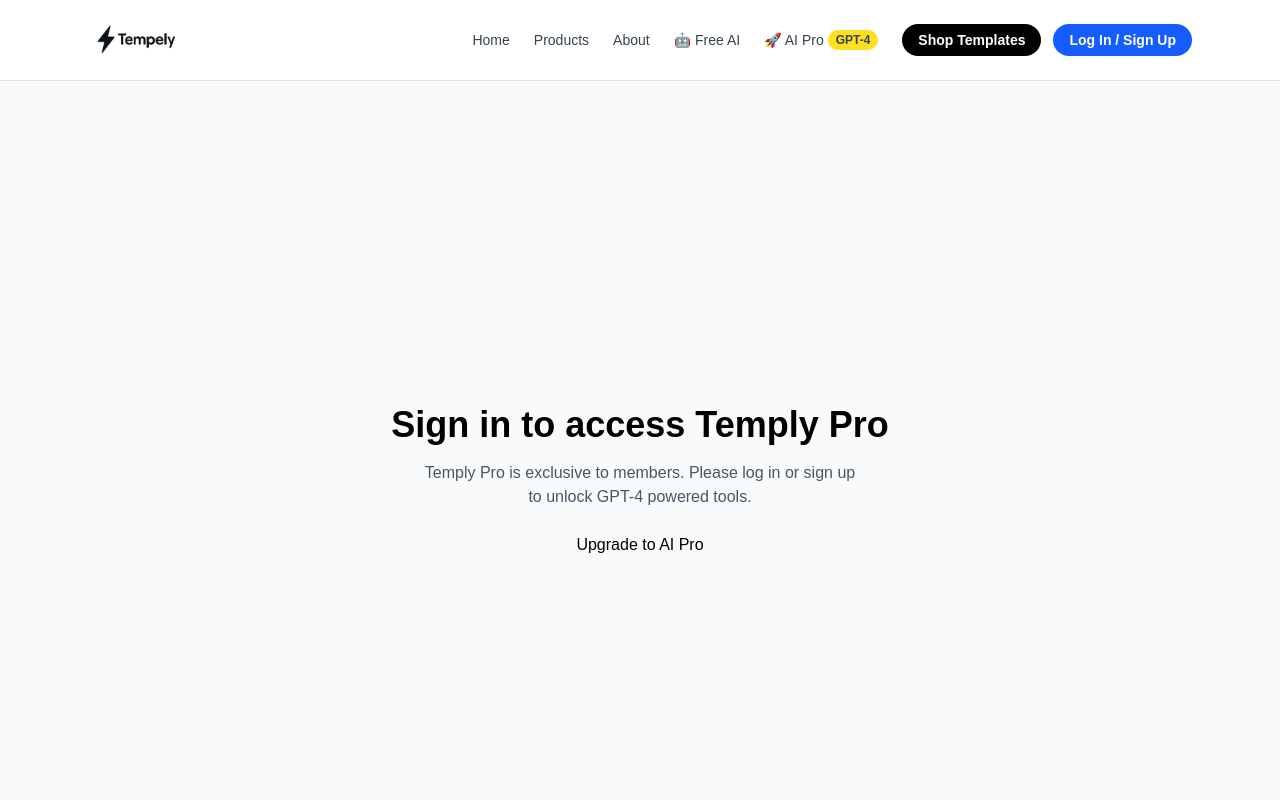
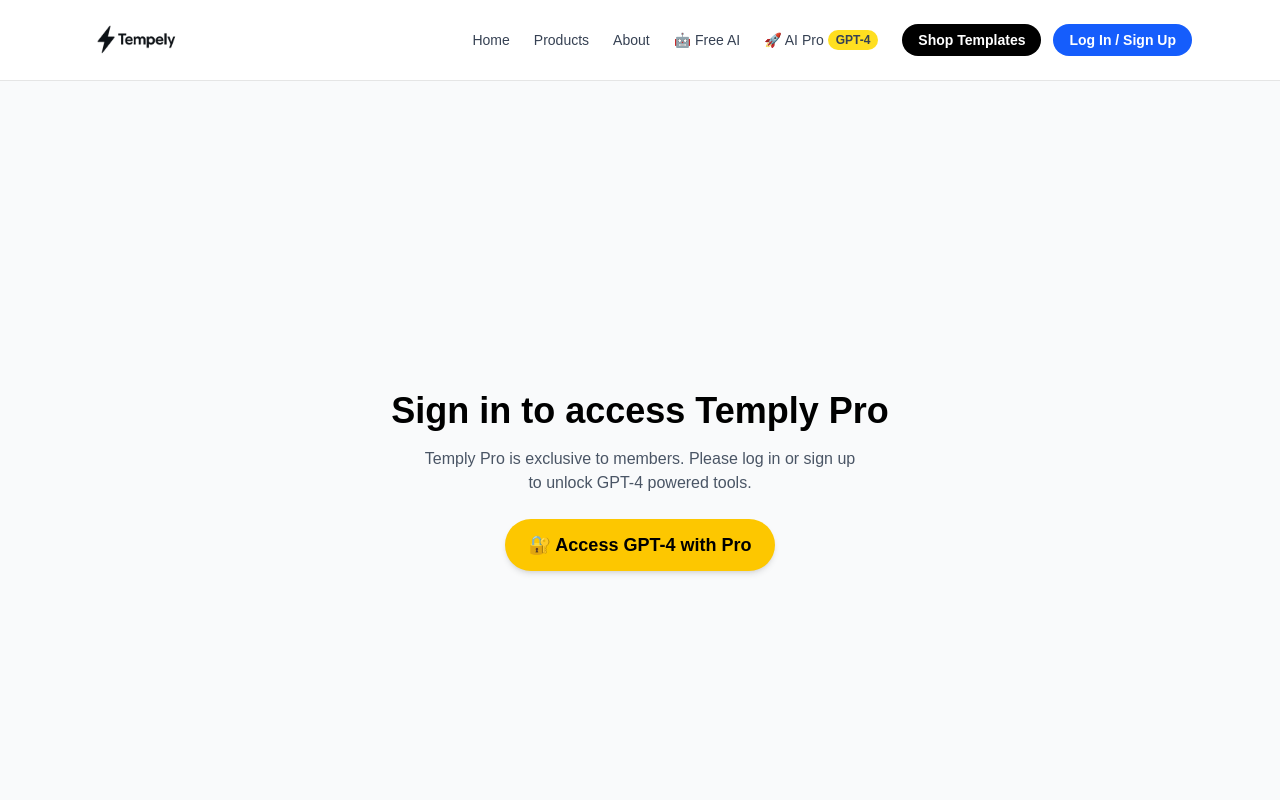
Before and after one commit to olagaa03/Tempely-Site, a Next.js app: page /ai-pro in a window 1280 px wide. Shown: the top 800 px of the page. Built offline with nearby package versions, Linux system fonts and the light colour scheme; no server answers.

Commit message:
Some update

```diff
--- a/pages/ai-pro.tsx
+++ b/pages/ai-pro.tsx
@@ -14,8 +14,13 @@ export default function AiProPage() {
           Temply Pro is exclusive to members. Please log in or sign up to unlock GPT-4 powered tools.
         </p>
         <SignInButton mode="modal" redirectUrl="/ai-pro">
-  <button className="...">Upgrade to AI Pro</button>
+  <div className="inline-block">
+    <button className="bg-yellow-400 hover:bg-yellow-500 text-black text-lg font-semibold px-6 py-3 rounded-full shadow-md transition duration-200 focus:outline-none focus:ring-2 focus:ring-yellow-300 focus:ring-offset-2">
+      🔐 Access GPT-4 with Pro
+    </button>
+  </div>
 </SignInButton>
+
 
       </main>
     );
--- a/pages/ai-tool.tsx
+++ b/pages/ai-tool.tsx
@@ -58,8 +58,13 @@ export default function AiToolPage() {
           This tool is for signed-in users only. Please log in or create an account to continue.
         </p>
         <SignInButton mode="modal" redirectUrl="/ai-tool">
-  <button className="...">Try the Free AI Tool</button>
+  <div className="inline-block">
+    <button className="bg-blue-600 hover:bg-blue-700 text-white text-lg font-semibold px-6 py-3 rounded-full shadow-md transition duration-200 focus:outline-none focus:ring-2 focus:ring-blue-400 focus:ring-offset-2">
+      Try the Free AI Tool
+    </button>
+  </div>
 </SignInButton>
+
 
       </main>
     );
```
